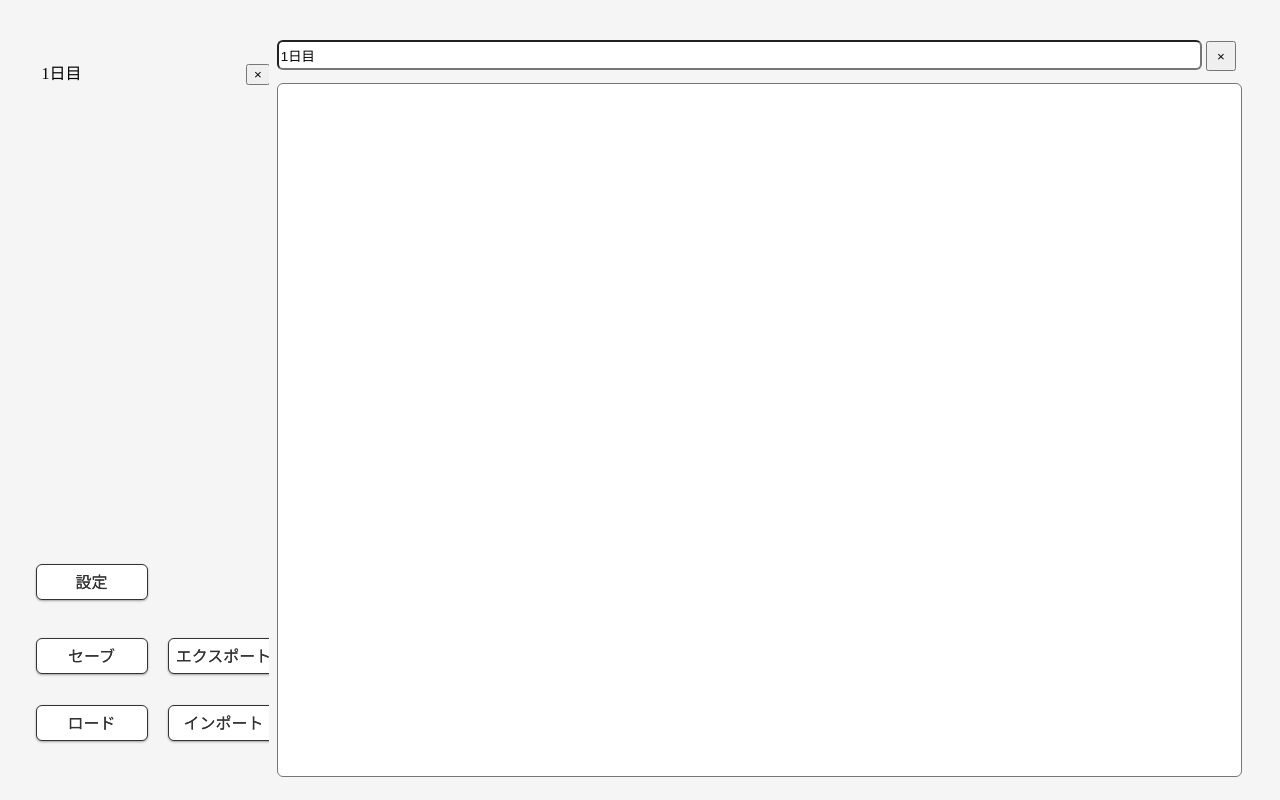
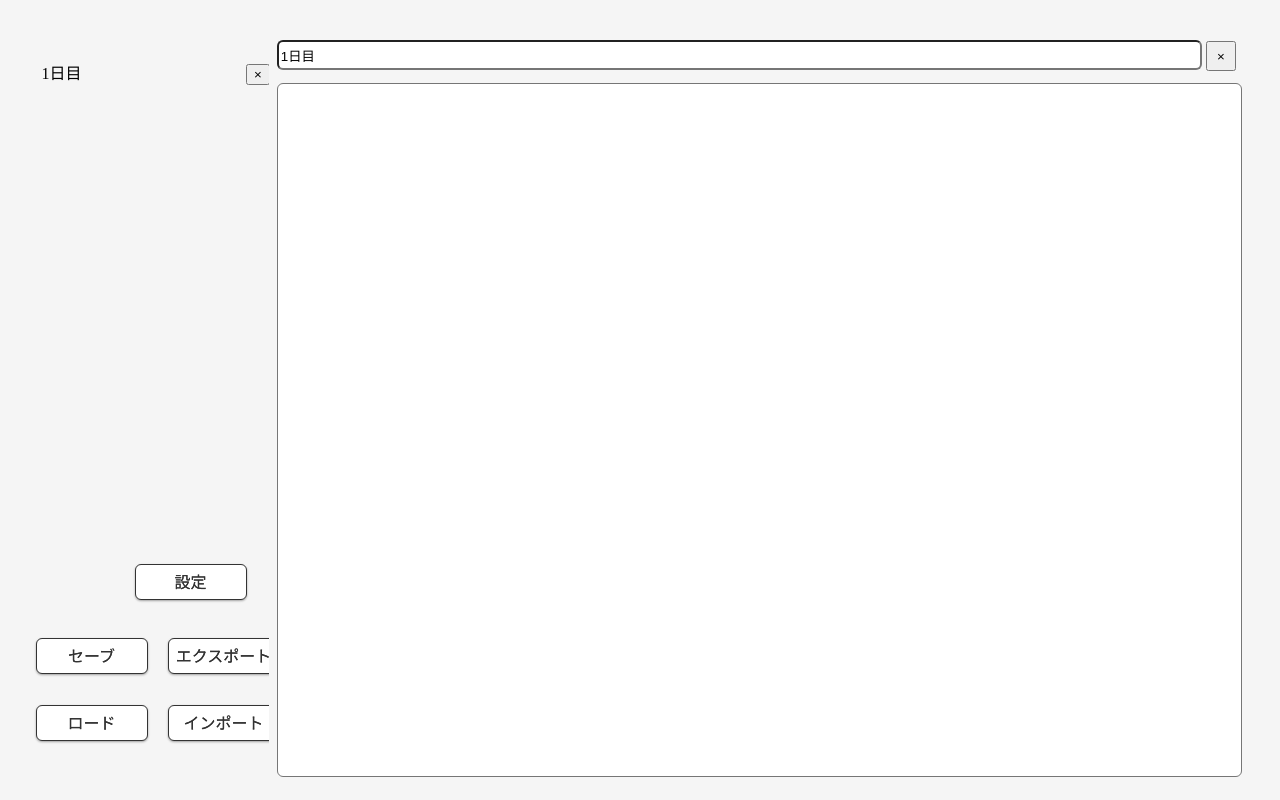
Before and after one commit to urusakuma/GameReport, a website built with webpack: page dest/index.html in a window 1280 px wide. Built offline with nearby package versions, Linux system fonts and the light colour scheme; what jssha would draw is missing.

Commit message:
設定ボタンの位置調整

```diff
--- a/src/scss/style.scss
+++ b/src/scss/style.scss
@@ -63,6 +63,7 @@ $itemH: 2.25em;
 .stickybottom > a.button {
   position: absolute;
   bottom: 5%;
+  right: 5%;
   pointer-events: auto;
 }
 .saveControlButtons {
```
Also changed, not shown: dest/style.css, 1 other file.
